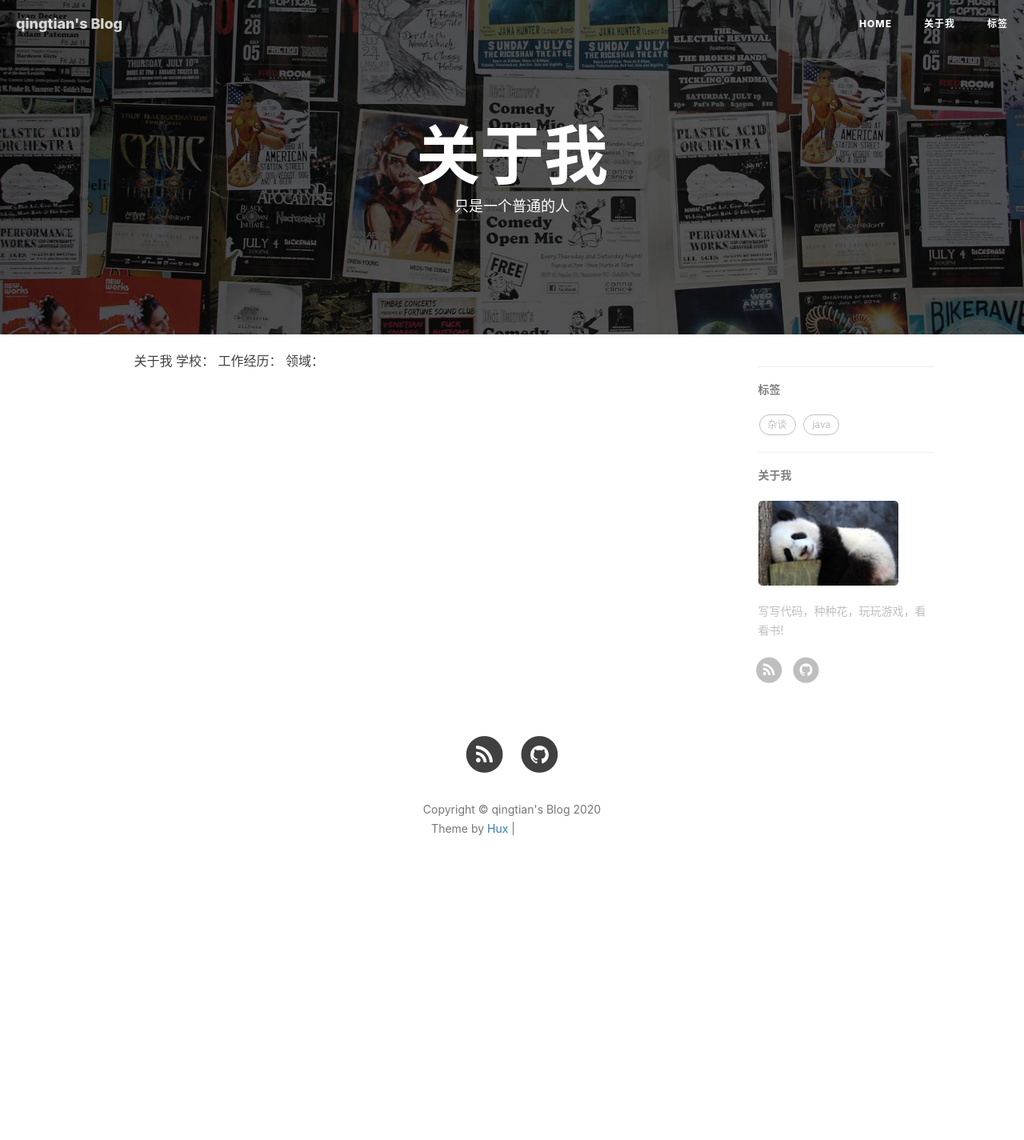
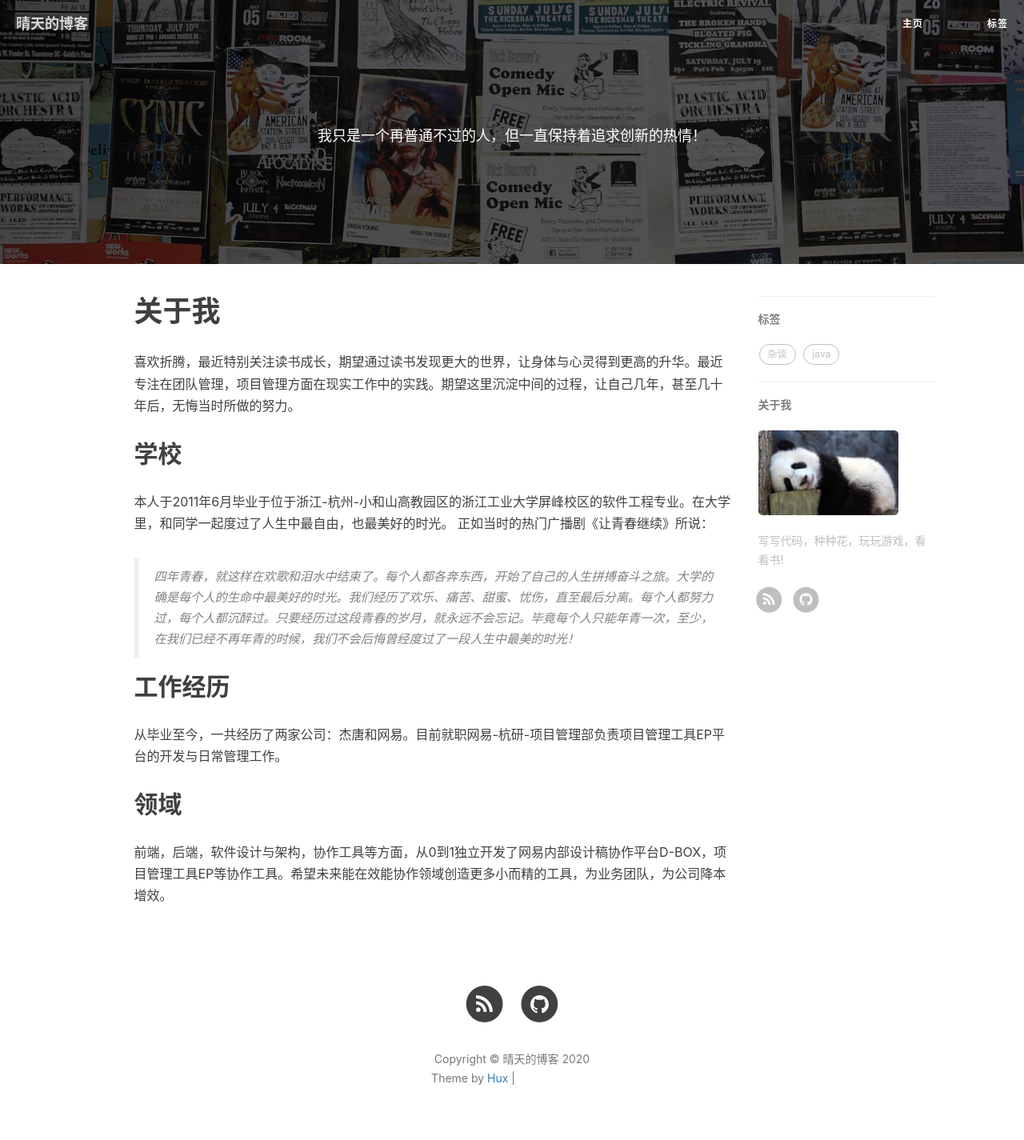
Before and after one commit to qingtian/qingtian.github.com, a Jekyll site: the page built from about.html, in a window 1280 px wide. Shown: the whole page at 80% size. Built offline with Jekyll 4.4.1, drawn with Linux system fonts in a browser that asks for light colours; nearby versions of some CDN libraries; comment, search, counter and statistics services are not loaded; before the commit the page ends 1113 px from its top, so only the background shows below that; grey boxes are pictures that could not be loaded.

Commit message:
关于我的内容完善

```diff
--- a/_config.yml
+++ b/_config.yml
@@ -1,5 +1,5 @@
 # Site settings
-title: qingtian's Blog
+title: 晴天的博客
 SEOTitle: 晴天的博客 | qingtian's Blog
 header-img: img/home-bg.jpg
 email: qingtian16265@163.com
--- a/_includes/nav.html
+++ b/_includes/nav.html
@@ -17,7 +17,7 @@
             <div class="navbar-collapse">
                 <ul class="nav navbar-nav navbar-right">
                     <li>
-                        <a href="{{ site.baseurl }}/">Home</a>
+                        <a href="{{ site.baseurl }}/">主页</a>
                     </li>
                     {% for page in site.pages %}{% if page.title %}
                     <li>
--- a/about.html
+++ b/about.html
@@ -1,13 +1,20 @@
 ---
 layout: page
-title: "关于我"
-description: "只是一个普通的人"
+title: " "
+description: "我只是一个再普通不过的人，但一直保持着追求创新的热情！"
 ---
 
-关于我
+<h1>关于我</h1>
+<p class="desc">喜欢折腾，最近特别关注读书成长，期望通过读书发现更大的世界，让身体与心灵得到更高的升华。最近专注在团队管理，项目管理方面在现实工作中的实践。期望这里沉淀中间的过程，让自己几年，甚至几十年后，无悔当时所做的努力。</p>
 
-学校：
+<h2>学校</h2>
+<p class="desc">本人于2011年6月毕业于位于浙江-杭州-小和山高教园区的浙江工业大学屏峰校区的软件工程专业。在大学里，和同学一起度过了人生中最自由，也最美好的时光。
+    正如当时的热门广播剧《让青春继续》所说：
+</p>
+<blockquote>四年青春，就这样在欢歌和泪水中结束了。每个人都各奔东西，开始了自己的人生拼搏奋斗之旅。大学的确是每个人的生命中最美好的时光。我们经历了欢乐、痛苦、甜蜜、忧伤，直至最后分离。每个人都努力过，每个人都沉醉过。只要经历过这段青春的岁月，就永远不会忘记。毕竟每个人只能年青一次，至少，在我们已经不再年青的时候，我们不会后悔曾经度过了一段人生中最美的时光！</blockquote>
 
-工作经历：
+<h2>工作经历</h2>
+<p class="desc">从毕业至今，一共经历了两家公司：杰唐和网易。目前就职网易-杭研-项目管理部负责项目管理工具EP平台的开发与日常管理工作。</p>
 
-领域：
+<h2>领域</h2>
+<p class="desc">前端，后端，软件设计与架构，协作工具等方面，从0到1独立开发了网易内部设计稿协作平台D-BOX，项目管理工具EP等协作工具。希望未来能在效能协作领域创造更多小而精的工具，为业务团队，为公司降本增效。</p>
--- a/index.html
+++ b/index.html
@@ -1,6 +1,6 @@
 ---
 layout: page
-description: "一生想做浪漫极客"
+description: "学以致用，吸收，转化，沉淀足矣"
 ---
 
 {% for post in paginator.posts %}
```
